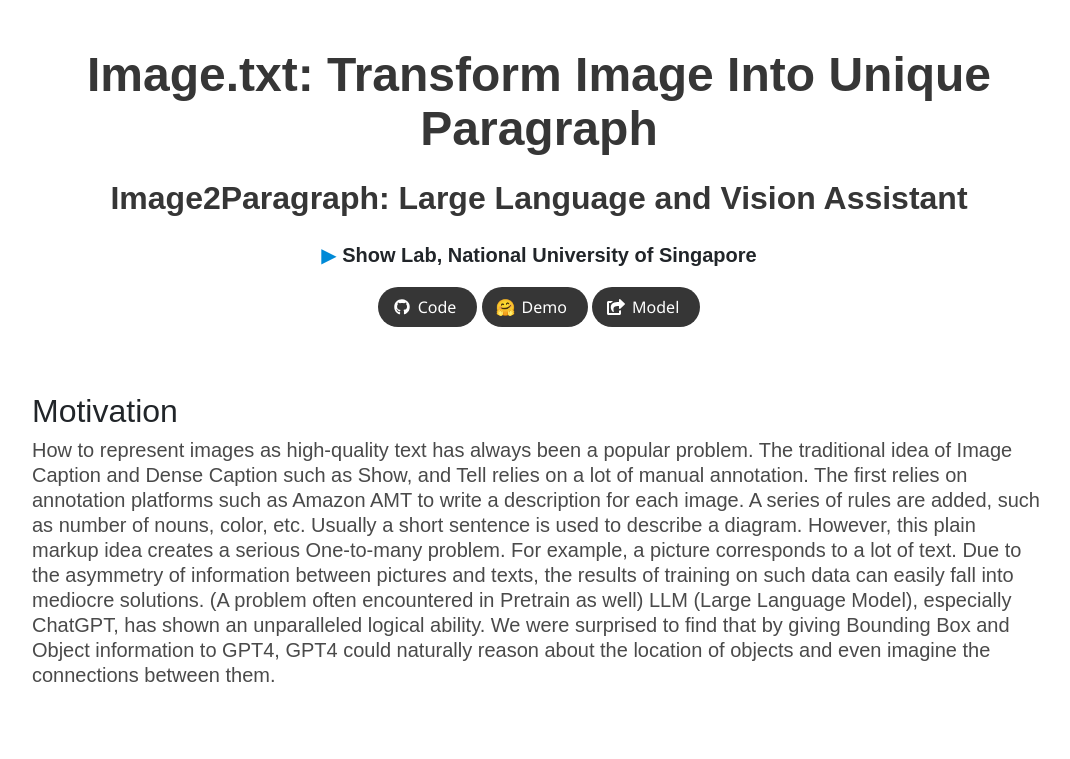
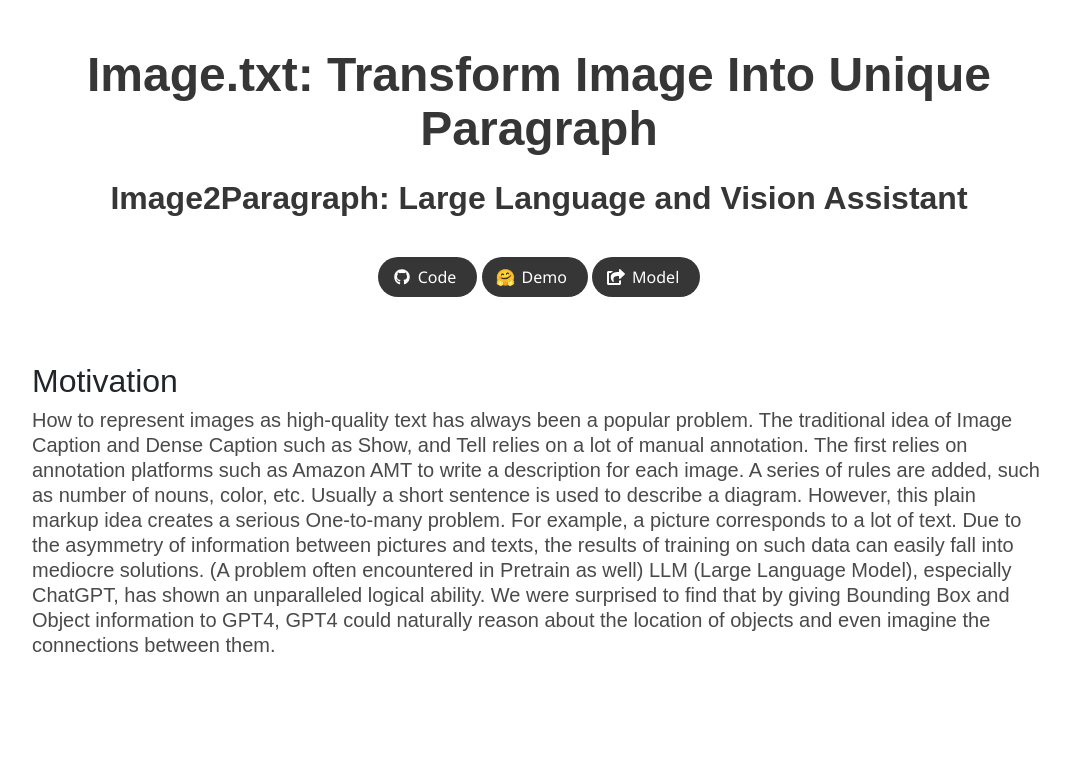
Before and after one commit to zhaohengyuan1/image2paragraph.github.io, a plain HTML site: page index.html in a window 1280 px wide. Shown: the top 759 px of the page, without its empty margins (101-1171 px from the left). Drawn offline with nearby package versions, Linux system fonts and the light colour scheme; a script that the page names is missing; some icons are missing; a web font is replaced by a local one.

Commit message:
update webpage link

```diff
--- a/index.html
+++ b/index.html
@@ -120,7 +120,7 @@
             <div class="is-size-5 publication-authors">
               <!-- <span class="author-block"><b style="color:#f68946; font-weight:normal">&#x25B6 </b> University of
                 Wisconsin-Madison</b></span> -->
-              <span class="author-block"><b style="color:#008AD7; font-weight:normal">&#x25B6 </b> <b> Show Lab, National University of Singapore</b></span>
+              <!-- <span class="author-block"><b style="color:#008AD7; font-weight:normal">&#x25B6 </b> <b> Show Lab, National University of Singapore</b></span> -->
               <!-- <span class="author-block"><b style="color:#F2A900; font-weight:normal">&#x25B6 </b>Columbia
                 University</span> -->
               <!-- <span class="author-block">&nbsp&nbsp<sup>*</sup>Equal Contribution</span> -->
```
